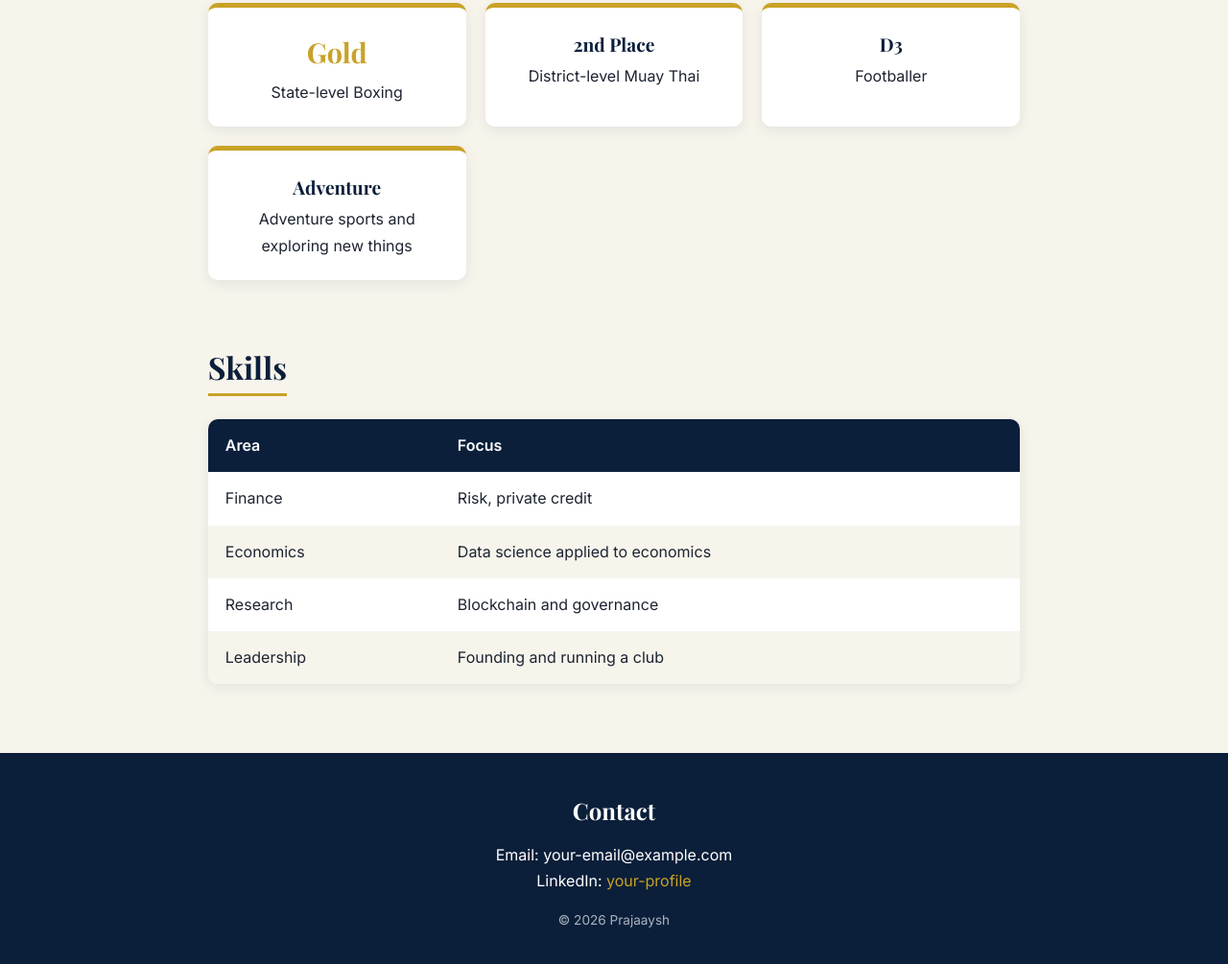
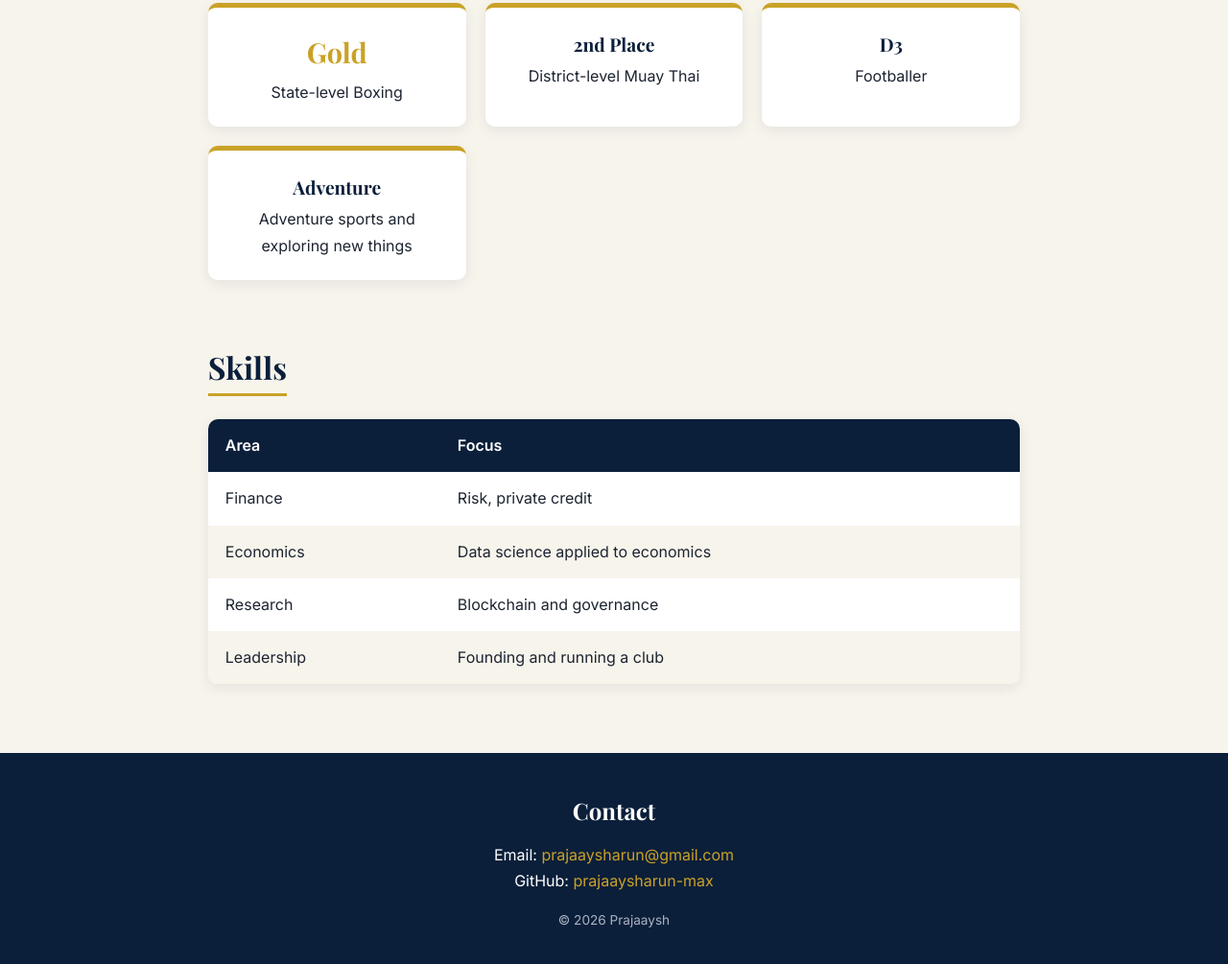
Before and after one commit to prajaaysharun-max/Resume-, a plain HTML site: page index.html in a window 1280 px wide. Shown: the part 1818-2823 px from the top of the page at 96% size. Drawn offline with nearby package versions, Linux system fonts and the light colour scheme.

Commit message:
Add files via upload

```diff
--- a/index.html
+++ b/index.html
@@ -120,8 +120,8 @@
 
   <footer id="contact">
     <h2>Contact</h2>
-    <p>Email: your-email@example.com</p>
-    <p>LinkedIn: <a href="https://www.linkedin.com/in/your-profile">your-profile</a></p>
+    <p>Email: <a href="mailto:prajaaysharun@gmail.com">prajaaysharun@gmail.com</a></p>
+    <p>GitHub: <a href="https://github.com/prajaaysharun-max">prajaaysharun-max</a></p>
     <p class="small">&copy; 2026 Prajaaysh</p>
   </footer>
 
```
